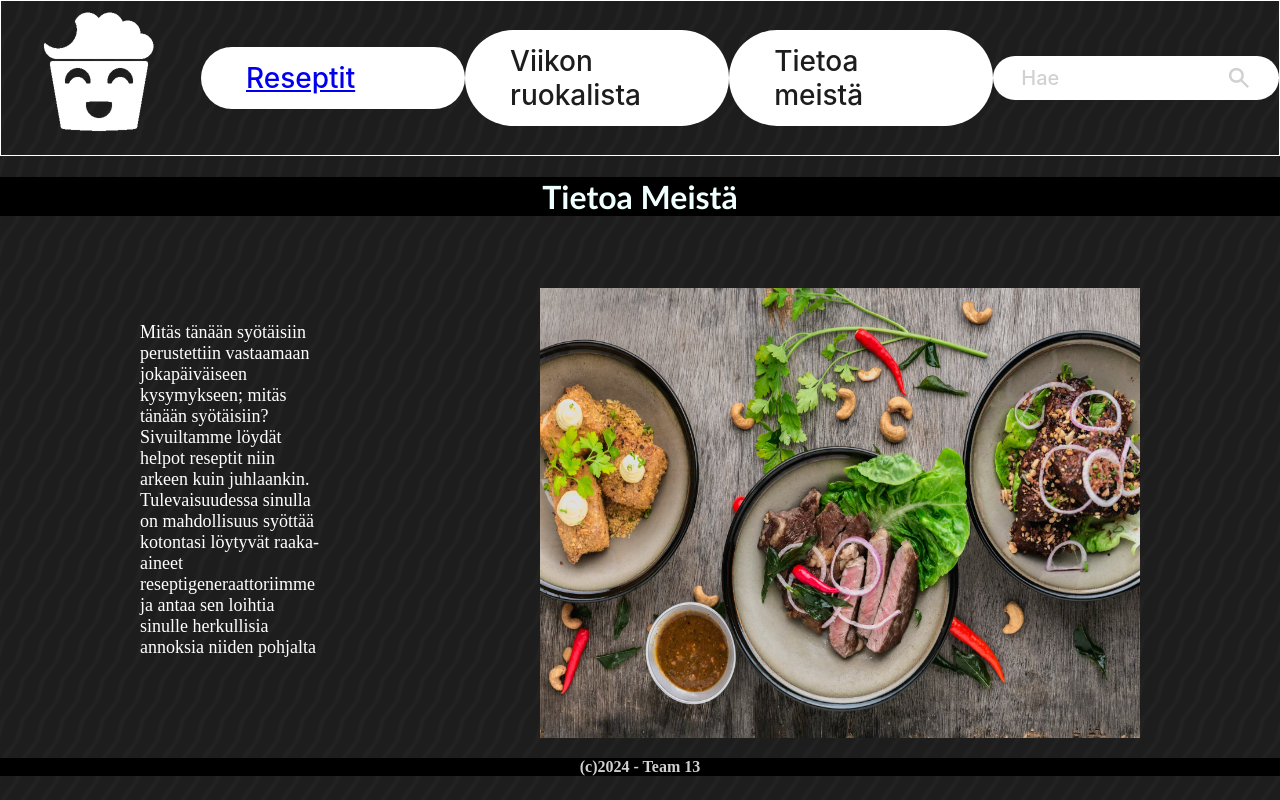
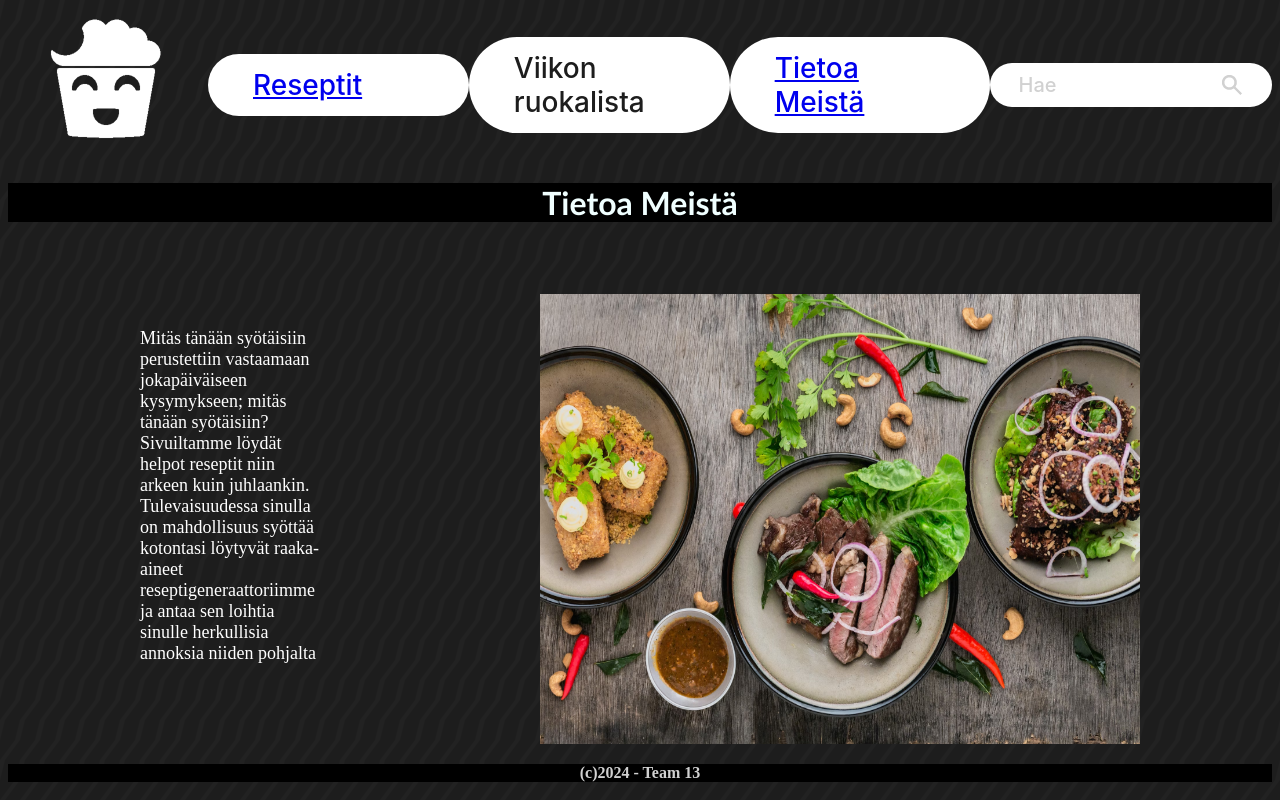
Before and after one commit to joni23008/Our-Project-Work_team-13, a plain HTML site: page pages-html/aboutus.html in a window 1280 px wide. Drawn offline with Linux system fonts and the light colour scheme.

Commit message:
AboutUs linkkejä, kuvan nimenmuutos

```diff
--- a/pages-html/aboutus.html
+++ b/pages-html/aboutus.html
@@ -10,22 +10,7 @@
     <link rel="stylesheet" type="text/css" href="../css/styles_Joni.css">
     <link rel="stylesheet" type="text/css" href="../css/styles_Henkka.css">
 
-    <style>
-        body {
-            background-image: url(../images/pattern-tile.png);
-            background-repeat: repeat-y repeat-x;
-            justify-content: center;
-            margin: auto;
-            max-width: auto;
-        }
 
-        nav {
-            display: flex;
-            align-items: center;
-            border: 1px solid white;
-            justify-content: space-evenly;
-        }
-            </style>
 </head>
 
 <body>
@@ -33,7 +18,7 @@
 
     <nav>
         <a href="/Our-Project-Work_team-13/index.html">
-        <img class="logo" src="../images/JokuLogo200x150.png" />
+        <img class="logo" src="../images/JokuLogo200x150.png" alt="logo" title="Logo">
     </a>
 
 
@@ -53,7 +38,7 @@
 
         <div class="nav-item">
           <div class="nav-item-content">
-            Tietoa meistä
+            <a href="../pages-html/aboutus.html">Tietoa Meistä</a>
           </div>
         </div>
 
@@ -63,7 +48,7 @@
             Hae
           </div>
           <div class="search-icon">
-            <img src="../images/HakuLogo.png" />
+            <img src="../images/HakuLogo.png" alt="search" title="search">
           </div>
         </div>
       </nav>
@@ -80,11 +65,11 @@
             </div>
 
             <div class="right-content">
-                <img class="ruokakuva" src="../images/ruokakuva aboutus.jpg" alt="Different plates">
+                <img class="ruokakuva" src="../images/food.jpg" alt="differentfoods" title="Food">
             </div>
 
-            <div class="additional-content"></div>
-        </div>
+
+
     </main>
 
     <footer>
```
Also changed, not shown: images/food.jpg (renamed from images/ruokakuva aboutus.jpg).
